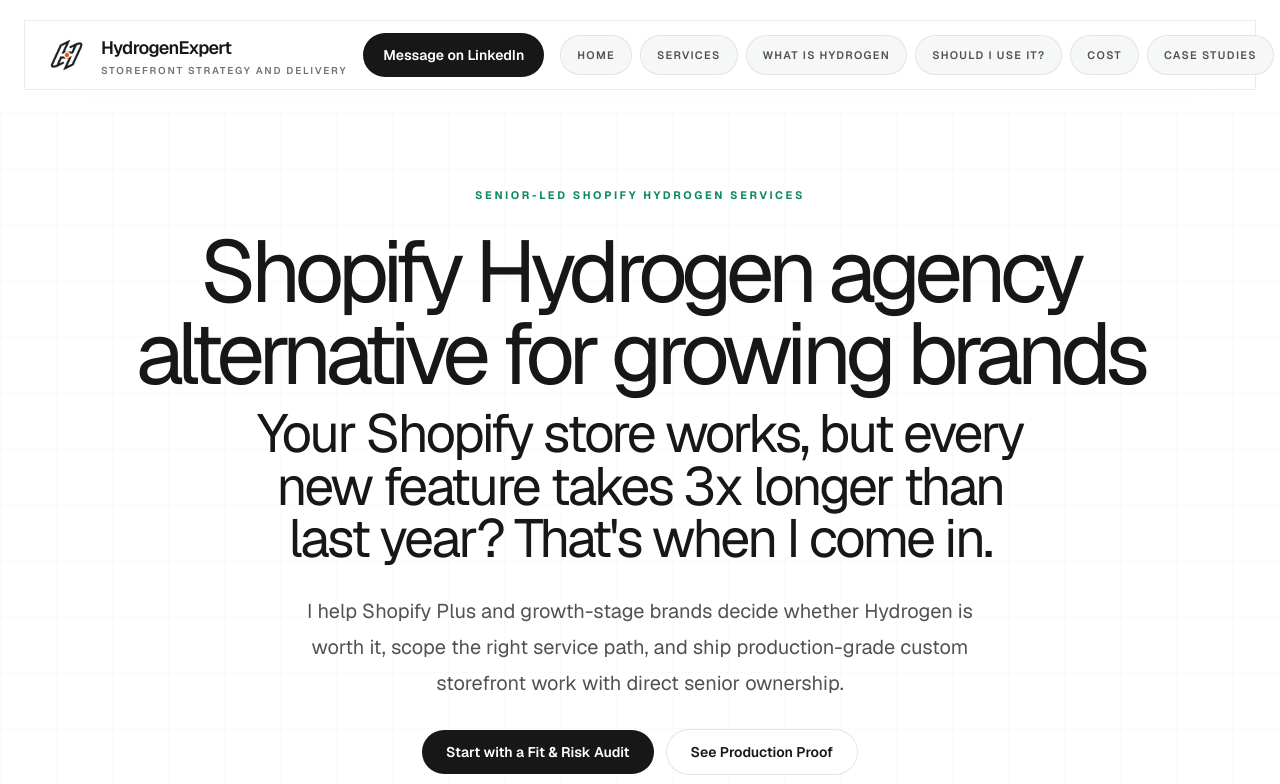
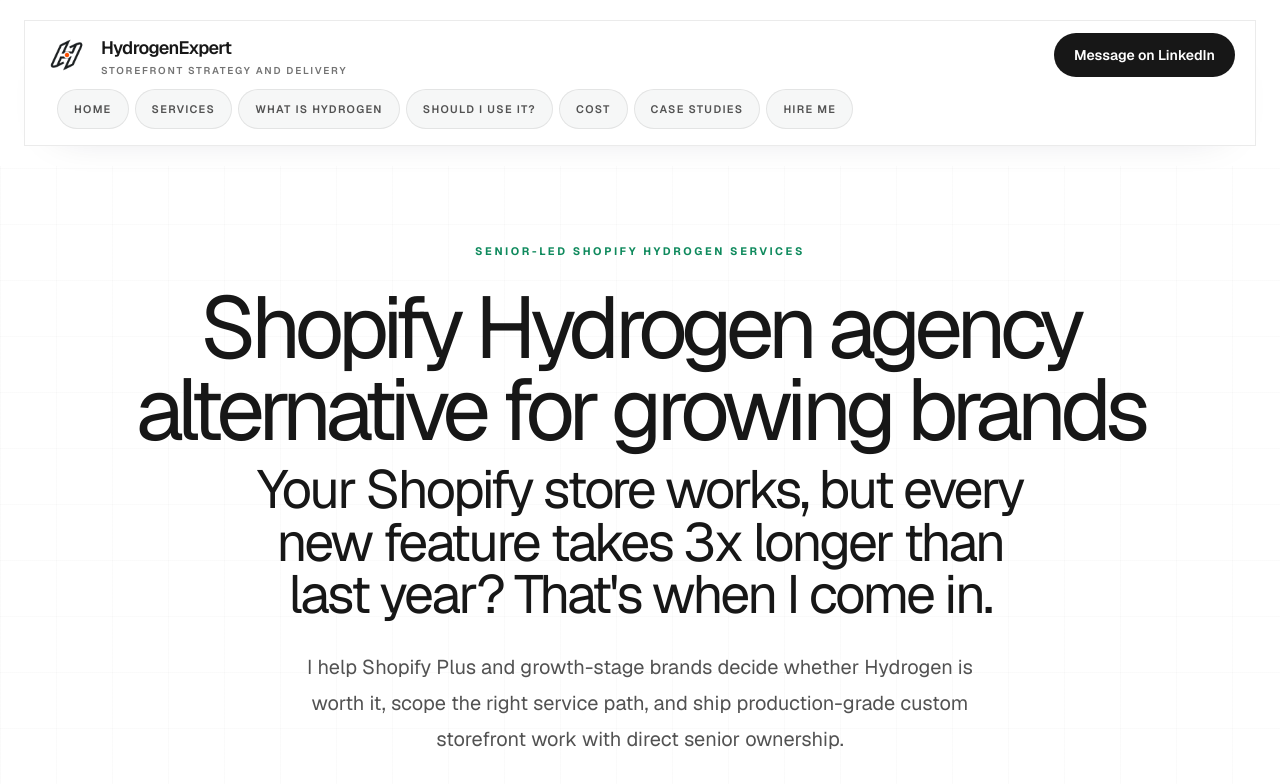
Before and after one commit to emremutlu08/hydrogenexpert, a Next.js app: page / in a window 1280 px wide. Shown: the top 784 px of the page. Built offline with nearby package versions, Linux system fonts and the light colour scheme; no server answers; the database is empty.

Commit message:
Fix header nav wrapping on laptop widths

```diff
--- a/app/globals.css
+++ b/app/globals.css
@@ -462,13 +462,13 @@ select {
 }
 
 .site-header__nav--responsive {
-  @apply mt-3 flex justify-start gap-1.5 overflow-x-auto px-3 pb-1 lg:hidden;
+  @apply mt-3 flex justify-start gap-1.5 overflow-x-auto px-3 pb-1;
   -webkit-overflow-scrolling: touch;
   scroll-padding-inline: 0.75rem;
   mask-image: linear-gradient(90deg, transparent 0, #000 12px, #000 calc(100% - 18px), transparent 100%);
 }
 
-@media (min-width: 1024px) {
+@media (min-width: 1720px) {
   .site-header__frame {
     @apply flex items-center justify-between gap-4;
   }
```
